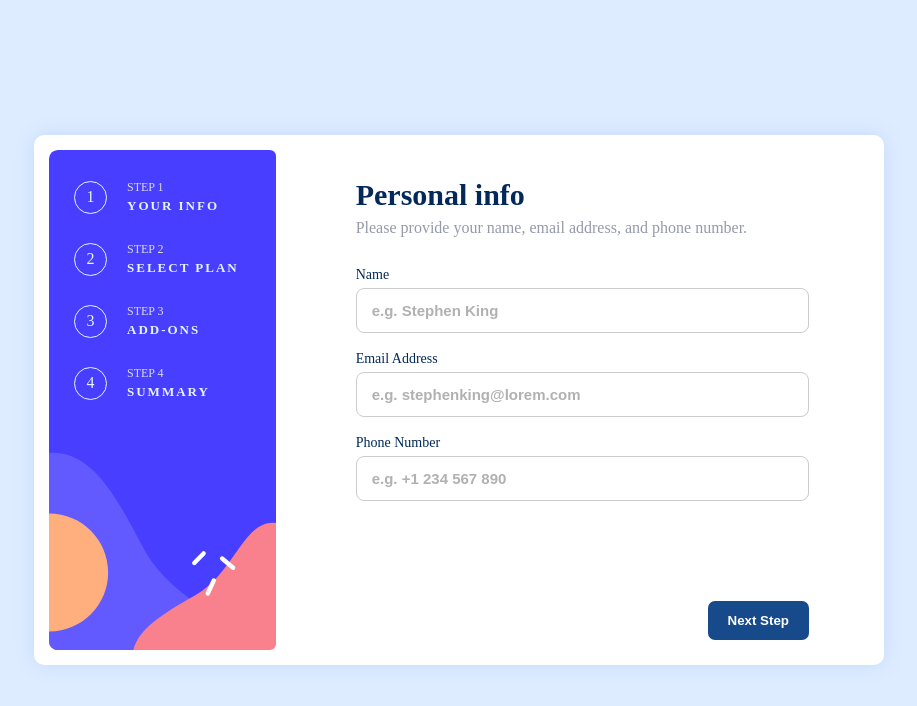
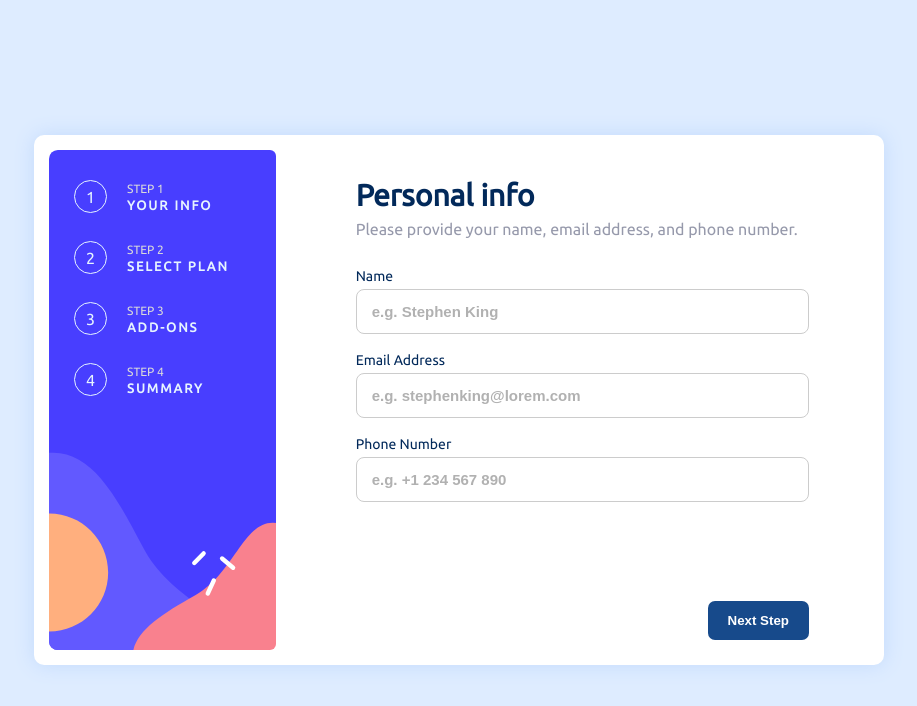
Before and after one commit to Dvloper-Ibrahim/Multi-Step-Form, a plain HTML site: page index.html in a window 1280 px wide. Shown: the whole page, without its empty margins (181-1098 px from the left). Drawn offline with Linux system fonts and the light colour scheme.

Commit message:
Modify font-family

```diff
--- a/CSS/main.css
+++ b/CSS/main.css
@@ -4,6 +4,11 @@
 body {
   background-color: #deecff;
   font-family: Ubuntu;
+}
+
+@font-face {
+  font-family: Ubuntu;
+  src: url(../assets/fonts/Ubuntu-Regular.ttf);
 }
 
 * {
```
